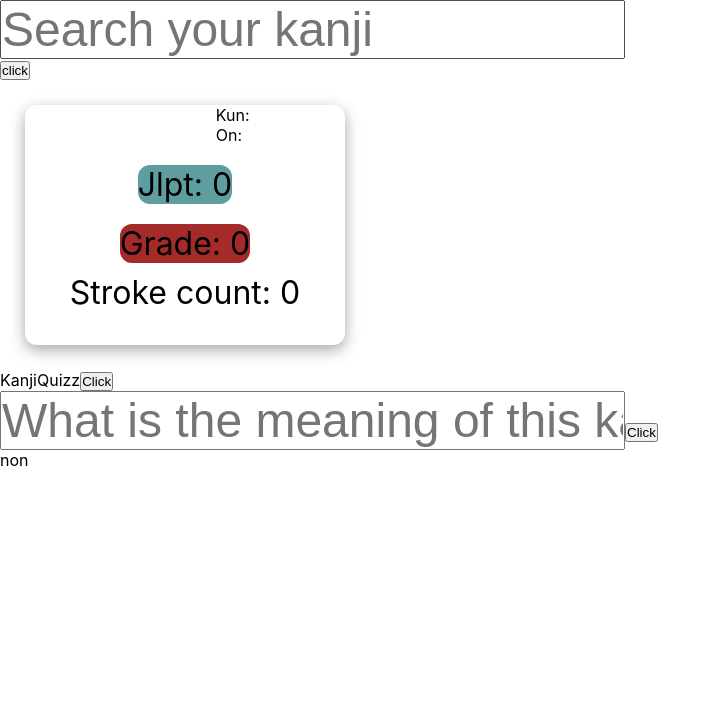
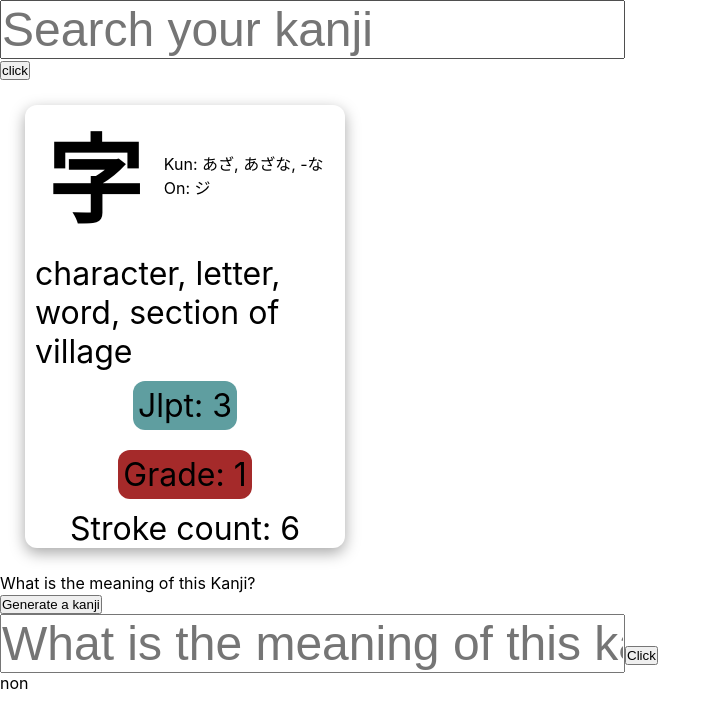
Before and after one commit to RobinDela/Kanji-memorizer, a React (Create React App) app in the folder client/frontend/: page / in a window 1280 px wide. Shown: the top 728 px of the page, without its empty margins (0-721 px from the left). Built offline with nearby package versions, Linux system fonts and the light colour scheme; no server answers.

Commit message:
error/validation message

```diff
--- a/client/frontend/src/App.tsx
+++ b/client/frontend/src/App.tsx
@@ -1,4 +1,6 @@
-import './App.css'
+import './styles/KanjiInformations.css'
+import './styles/Quizz.css'
+
 import KanjiQuizz from './components/KanjiQuizz';
 import SearchBar from "./components/SearchBar";
 
--- a/client/frontend/src/components/KanjiQuizz.tsx
+++ b/client/frontend/src/components/KanjiQuizz.tsx
@@ -9,6 +9,7 @@ function KanjiQuizz() {
     const [randomKanjiByGrade, setSingleKanjiByGrade] = useState('')
     const [randomKanjiInformations, setRandomKanjiInformations] = useState([])
     const [meaning, setMeaning] = useState("");
+    const [error, setError] = useState([])
 
     useEffect(() => {
         axios(`https://kanjiapi.dev/v1/kanji/grade-3`).then((response) => {
@@ -20,7 +21,6 @@ function KanjiQuizz() {
     const generateRandomKanji = () => {
         let randomNumber = Math.floor(Math.random() * allKanjiByGrade.length);
         setSingleKanjiByGrade(allKanjiByGrade[randomNumber])
-
         getrandomInformationKanji(randomKanjiByGrade)
         setMeaning('')
         console.log('All kanji', allKanjiByGrade)
@@ -34,22 +34,28 @@ function KanjiQuizz() {
         })
     };
     const handleChange = (e) => {
-        setMeaning(e.target.value)
+        setMeaning(e.target.value.toLowerCase())
     }
     const handleClick = () => {
         console.log("meaning", meaning)
         if (randomKanjiInformations.meanings.includes(meaning)) {
-            return alert('well done')
+            setError('Well done')
         }
-        else { alert('NOOB') }
+        else if (meaning === "") {
+            setError("Please write something")
+        }
+        else { setError('This is incorrect') }
         setMeaning('')
+        console.log("error", error);
+
     }
 
 
     return (
         <div>
-            KanjiQuizz
-            <button onClick={generateRandomKanji}>Click</button>
+            <p> What is the meaning of this Kanji?</p>
+            <p>{error}</p>
+            <button className="button-generate" onClick={generateRandomKanji}>Generate a kanji</button>
             <h1>{randomKanjiInformations.kanji}</h1>
             <form>
                 <input
@@ -59,10 +65,9 @@ function KanjiQuizz() {
                     placeholder="What is the meaning of this kanji?"
                     onChange={(e) => handleChange(e)}
                 />
-                <button type="button" onClick={handleClick}>Click</button>
+                <button className="button-validate-input" type="button" onClick={handleClick}>Click</button>
             </form>
             <p>{randomKanjiInformations.meanings ? randomKanjiInformations.meanings.map((x) => x) : "non"}</p>
-
         </div>
     )
 };
--- a/client/frontend/src/components/SearchBar.tsx
+++ b/client/frontend/src/components/SearchBar.tsx
@@ -22,14 +22,14 @@ const SearchBar = () => {
 
     const [dataKanji, setDataKanji] = useState<KanjiInformations>({
 
-        kanji: "",
-        grade: 0,
-        stroke_count: 0,
-        meanings: [],
-        kun_readings: [],
-        on_readings: [],
+        kanji: "字",
+        grade: 1,
+        stroke_count: 6,
+        meanings: ["character", "letter", "word", "section of village"],
+        kun_readings: ['あざ', 'あざな', '-な'],
+        on_readings: ['ジ'],
         name_readings: [],
-        jlpt: 0,
+        jlpt: 3,
         unicode: "",
         heisig_en: ""
     });
--- a/client/frontend/src/App.css
+++ b/client/frontend/src/styles/KanjiInformations.css
@@ -35,12 +35,15 @@ h1 {
   border-radius: 12px;
   background-color: cadetblue;
   margin: 10px;
+  padding: 5px;
+
 }
 
 .grade {
   border-radius: 12px;
   background-color: brown;
   margin: 10px;
+  padding: 5px;
 }
 
 .search-bar {
```
Also changed, not shown: client/frontend/src/index.css (line endings or trailing spaces), client/frontend/src/styles/Quizz.css (added).
